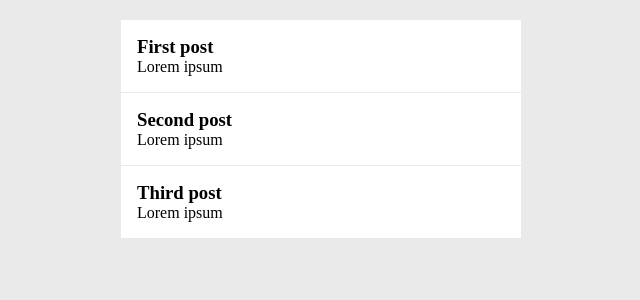
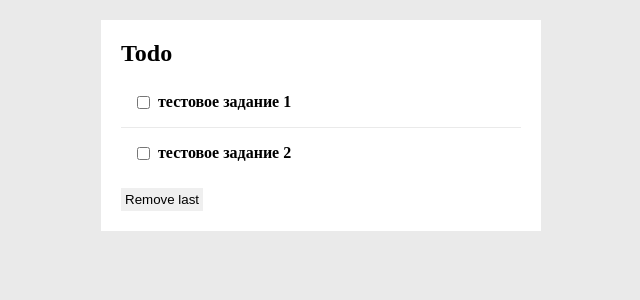
Before and after one commit to micasa-acerman/react-js-task-1, a React (Create React App) app: page / in a window 1280 px wide. Shown: the top 300 px of the page, without its empty margins (319-959 px from the left). Built offline with nearby package versions, Linux system fonts and the light colour scheme.

Commit message:
2 files modified

```diff
--- a/src/App.css
+++ b/src/App.css
@@ -5,23 +5,31 @@
 body {
   background-color: #eaeaea;
 }
-.posts {
+.container {
   max-width: 400px;
   margin: 20px auto;
+  background: #fff;
+  padding: 20px;
 }
-.item {
-  background: #fff;
+.container > *:not(:last-child) {
+  margin-bottom: 10px;
+}
+.posts__item {
   padding: 16px;
-  transition: transform 0.25s ease;
-  cursor: pointer;
+  display: flex;
+  align-items: center;
 }
-.posts > .item:not(:last-child) {
+.posts__item > *:not(:last-child) {
+  margin-right: 8px;
+}
+.posts > .posts__item:not(:last-child) {
   border-bottom: 1px solid #eaeaea;
 }
-.item:hover {
-  transform: scale(1.1);
+button {
+  padding: 4px;
+  border: 0;
 }
-.item.active {
-  background-color: #eaffff;
-  transform: scale(1.1);
+.alert {
+  padding: 16px;
+  border-radius: 10px;
 }
--- a/src/App.js
+++ b/src/App.js
@@ -1,41 +1,57 @@
-import React, { useState, useEffect } from 'react';
+import React, { useState } from 'react';
 import './App.css';
 
-const posts = [
+const initialTasks = [
   {
     id: '1',
-    title: 'First post',
-    description: 'Lorem ipsum'
+    name: 'тестовое задание 1',
+    checked: false
   },
   {
     id: '2',
-    title: 'Second post',
-    description: 'Lorem ipsum'
-  },
-  {
-    id: '3',
-    title: 'Third post',
-    description: 'Lorem ipsum'
+    name: 'тестовое задание 2',
+    checked: false
   }
 ];
 
 export default function App() {
-  const [selectedPostId, setPostId] = useState();
+  const [tasks, setTasks] = useState(initialTasks);
+  return (
+    <div className="container">
+      <h2>Todo</h2>
+      {tasks.length ? (
+        <ul className="posts">
+          {tasks.map(task => (
+            <div key={task.id} className="posts__item">
+              <input
+                type="checkbox"
+                checked={task.checked}
+                onChange={e => {
+                  setTasks([
+                    ...tasks.filter(t => t.id !== task.id),
+                    { ...task, checked: e.target.checked }
+                  ]);
+                }}
+              />
+              <div className="posts__inner">
+                <h4
+                  style={{
+                    textDecoration: 'text-decoration'
+                  }}
+                >
+                  {task.name}
+                </h4>
+              </div>
+            </div>
+          ))}
+        </ul>
+      ) : (
+        <div className="alert">Empty</div>
+      )}
 
-  return (
-    <ul className="posts">
-      {posts
-        .filter(p => (selectedPostId ? p.id == selectedPostId : true))
-        .map(post => (
-          <div
-            key={post.id}
-            className={`item ${selectedPostId === post.id ? 'active' : ''}`}
-            onClick={() => setPostId(selectedPostId ? null : post.id)}
-          >
-            <h3>{post.title}</h3>
-            <p>{post.description}</p>
-          </div>
-        ))}
-    </ul>
+      <button onClick={() => setTasks(tasks.slice(0, tasks.length - 1))}>
+        Remove last
+      </button>
+    </div>
   );
 }
```
